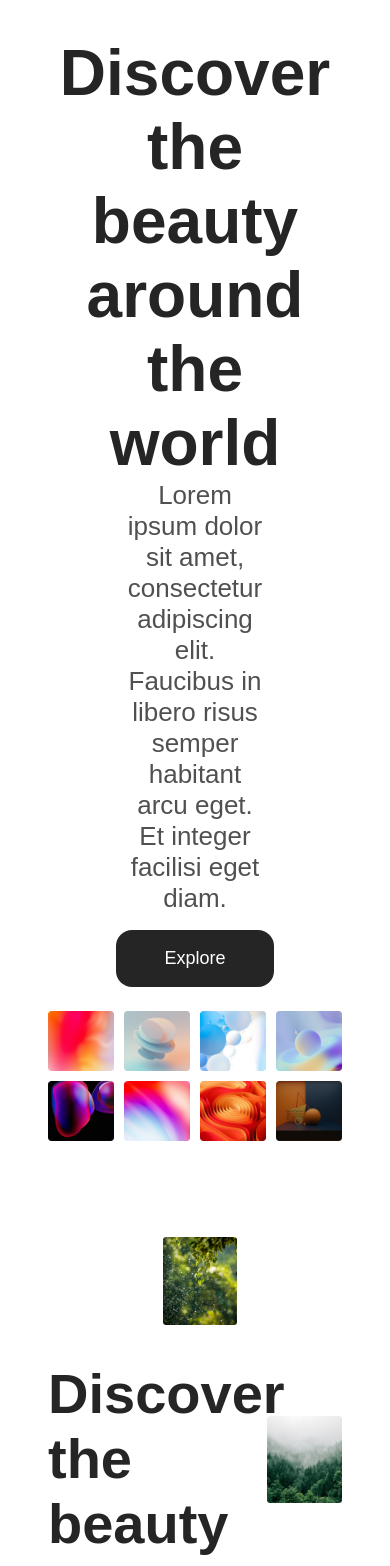
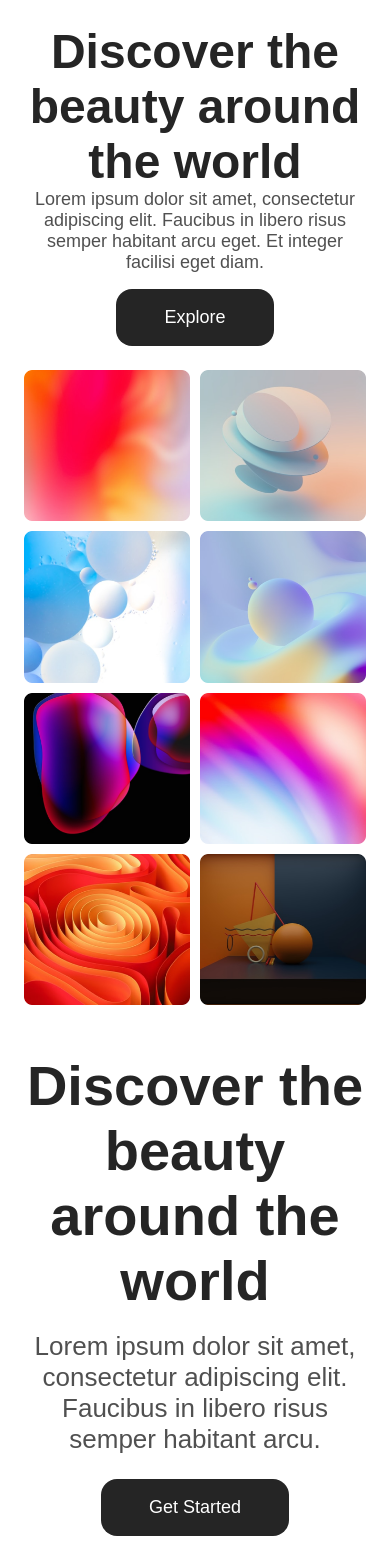
Before and after one commit to olehhasii/landings-collection, a React (Vite) app: page / in a window 390 px wide. Shown: the top 1566 px of the page. Built offline with nearby package versions, Linux system fonts and the light colour scheme; a web font is replaced by a local one.

Commit message:
mobile view for first landing

```diff
--- a/src/components/Content/BeautyLanding/BeautyLandingContentStyle.module.scss
+++ b/src/components/Content/BeautyLanding/BeautyLandingContentStyle.module.scss
@@ -7,13 +7,21 @@ $color-primary: #252525;
   flex-direction: column;
   justify-content: center;
   align-items: center;
-  width: 30%;
+  width: 40%;
   margin: 0 auto 0 auto;
+
+  @include breakpoint(large) {
+    width: 100%;
+  }
 
   &_heading {
     text-align: center;
     color: $color-primary;
     font-size: toRem(64);
+
+    @include breakpoint(small) {
+      font-size: toRem(48);
+    }
   }
 
   &_text {
@@ -21,6 +29,10 @@ $color-primary: #252525;
     color: $color-primary;
     opacity: 0.8;
     font-size: toRem(26);
+
+    @include breakpoint(small) {
+      font-size: toRem(18);
+    }
   }
 
   &_btn {
@@ -39,6 +51,10 @@ $color-primary: #252525;
   grid-template-rows: 1fr 1fr;
   grid-gap: 10px;
 
+  @include breakpoint(small) {
+    grid-template-columns: repeat(2, 1fr);
+  }
+
   &_image {
     //width: 400px;
     width: 100%;
@@ -50,18 +66,44 @@ $color-primary: #252525;
 .second {
   margin-top: toRem(96);
 
+  @include breakpoint(medium) {
+    margin-top: toRem(48);
+  }
+
   &_wrapper {
     display: flex;
+
+    @include breakpoint(medium) {
+      flex-direction: column;
+      justify-content: center;
+      align-items: center;
+    }
   }
 
   &_content {
     width: 35%;
-    margin-right: toRem(12);
+    margin-right: toRem(64);
     margin-top: toRem(124);
+
+    @include breakpoint(large) {
+      width: 50%;
+      margin-top: toRem(64);
+    }
+
+    @include breakpoint(medium) {
+      margin-right: 0;
+      margin-top: 0;
+      width: 100%;
+    }
+
     &_heading {
       text-align: left;
       color: $color-primary;
       font-size: toRem(56);
+
+      @include breakpoint(medium) {
+        text-align: center;
+      }
     }
 
     &_text {
@@ -70,12 +112,23 @@ $color-primary: #252525;
       color: $color-primary;
       opacity: 0.8;
       font-size: toRem(26);
+
+      @include breakpoint(medium) {
+        text-align: center;
+        width: 100%;
+      }
     }
 
     &_btn {
       @include base_btn;
       padding: 18px 48px;
       margin-top: toRem(24);
+
+      @include breakpoint(medium) {
+        display: block;
+        margin-left: auto;
+        margin-right: auto;
+      }
     }
   }
 
@@ -84,7 +137,15 @@ $color-primary: #252525;
     grid-template-columns: repeat(2, 1fr);
     grid-template-rows: 0.2fr 1fr 0.2fr;
     grid-gap: 30px;
-    width: 70%;
+    width: 50%;
+
+    @include breakpoint(large) {
+      width: 80%;
+    }
+
+    @include breakpoint(medium) {
+      display: none;
+    }
 
     &_left {
       width: 100%;
@@ -105,6 +166,12 @@ $color-primary: #252525;
     justify-content: space-between;
     gap: 80px;
     margin-top: toRem(48);
+
+    @include breakpoint(small) {
+      flex-direction: column;
+      gap: 20px;
+    }
+
     &_block {
       display: flex;
       flex-direction: column;
--- a/src/layouts/LandingLayoutStyle.scss
+++ b/src/layouts/LandingLayoutStyle.scss
@@ -14,6 +14,11 @@ $font-b612: "B612", sans-serif;
 .landing {
   &_beauty {
     padding: toRem(36) toRem(48);
+
+    @include breakpoint(small) {
+      padding: toRem(24);
+    }
+
     @include landing_theme($font: $font-b612);
   }
 }
--- a/src/styles/helpers.scss
+++ b/src/styles/helpers.scss
@@ -10,6 +10,22 @@ $color-primary: #252525;
   cursor: pointer;
 }
 
+@mixin breakpoint($point) {
+  @if $point == small {
+    @media (max-width: 600px) {
+      @content;
+    }
+  } @else if $point == medium {
+    @media (max-width: 900px) {
+      @content;
+    }
+  } @else if $point == large {
+    @media (max-width: 1200px) {
+      @content;
+    }
+  }
+}
+
 @function toRem($value) {
   $remValue: calc($value / 16) + rem;
   @return $remValue;
```
